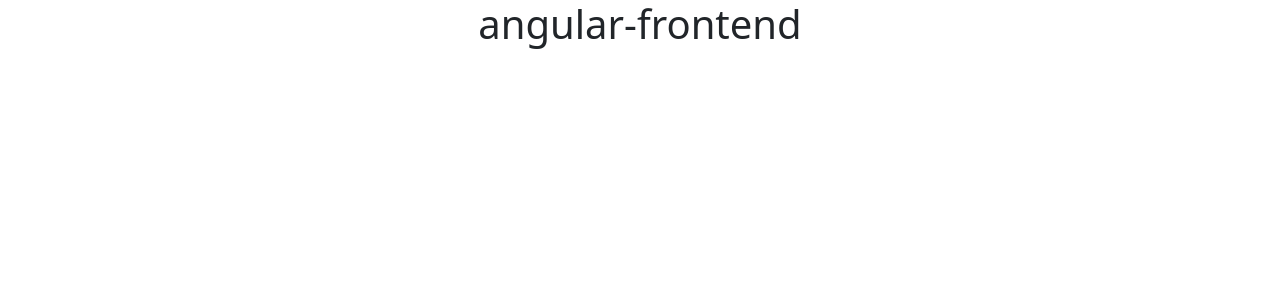
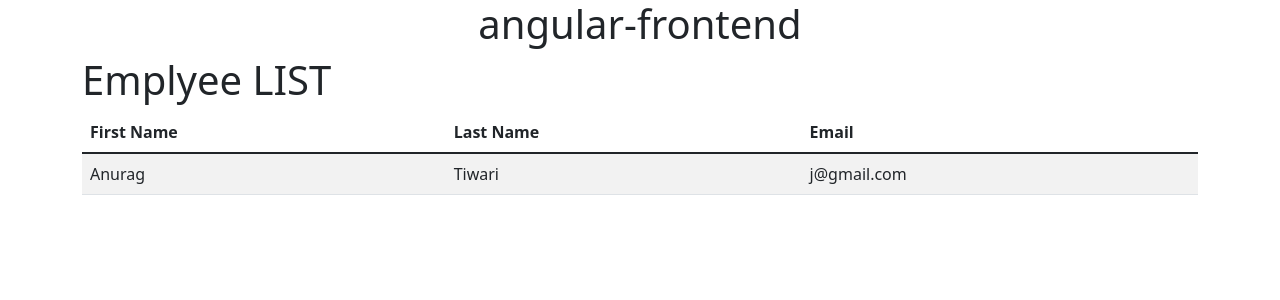
Before and after one commit to msd7at/CRUD-SPRING-BOOT-ANGULAR-10, an Angular app in the folder angular-frontend/: page / in a window 1280 px wide. Shown: the top 300 px of the page. Built offline with nearby package versions, Linux system fonts and the light colour scheme.

Commit message:
Created Angular Employee List Component

```diff
--- a/angular-frontend/src/app/app.component.html
+++ b/angular-frontend/src/app/app.component.html
@@ -1 +1,5 @@
 <h1 class='text-center'>{{title}}</h1>
+
+<div class="container">
+    <app-employee-list></app-employee-list>
+</div>
--- a/angular-frontend/src/app/app.module.ts
+++ b/angular-frontend/src/app/app.module.ts
@@ -3,10 +3,12 @@
 
 import { AppRoutingModule } from './app-routing.module';
 import { AppComponent } from './app.component';
+import { EmployeeListComponent } from './employee-list/employee-list.component';
 
 @NgModule({
   declarations: [
-    AppComponent
+    AppComponent,
+    EmployeeListComponent
   ],
   imports: [
     BrowserModule,
--- /dev/null
+++ b/angular-frontend/src/app/employee-list/employee-list.component.html
@@ -0,0 +1,19 @@
+<h1>Emplyee LIST</h1>
+
+<table class="table table-striped">
+    <thead>
+        <tr>
+            <th>First Name</th>
+            <th>Last Name</th>
+            <th>Email</th>
+        </tr>
+    </thead>
+    <tbody>
+        <tr *ngFor = "let employee of employees">
+            <td>{{employee.firstName}}</td>
+            <td>{{employee.lastName}}</td>
+            <td>{{employee.email}}</td>
+        </tr>
+    </tbody>
+
+</table>
--- /dev/null
+++ b/angular-frontend/src/app/employee-list/employee-list.component.ts
@@ -0,0 +1,24 @@
+import { Component, OnInit } from '@angular/core';
+import { Employee } from '../employee';
+
+@Component({
+  selector: 'app-employee-list',
+  templateUrl: './employee-list.component.html',
+  styleUrls: ['./employee-list.component.css']
+})
+export class EmployeeListComponent implements OnInit {
+
+  employees: Employee[];
+  constructor() { }
+
+  ngOnInit(): void {
+    this.employees =[{
+      "id":1,
+      "firstName": "Anurag",
+      "lastName" : "Tiwari",
+      "email" : "j@gmail.com"
+    }];
+
+  }
+
+}
--- /dev/null
+++ b/angular-frontend/src/app/employee.ts
@@ -0,0 +1,7 @@
+export class Employee {
+    id: number;
+    firstName: string;
+    lastName: string;
+    email: string;
+
+}
--- a/angular-frontend/tsconfig.json
+++ b/angular-frontend/tsconfig.json
@@ -6,6 +6,7 @@
     "outDir": "./dist/out-tsc",
     "forceConsistentCasingInFileNames": true,
     "strict": true,
+    "strictPropertyInitialization": false,
     "noImplicitOverride": true,
     "noPropertyAccessFromIndexSignature": true,
     "noImplicitReturns": true,
```
Also changed, not shown: angular-frontend/src/app/employee-list/employee-list.component.css (added), 2 other files (tests, documents, lock files or other folders).
